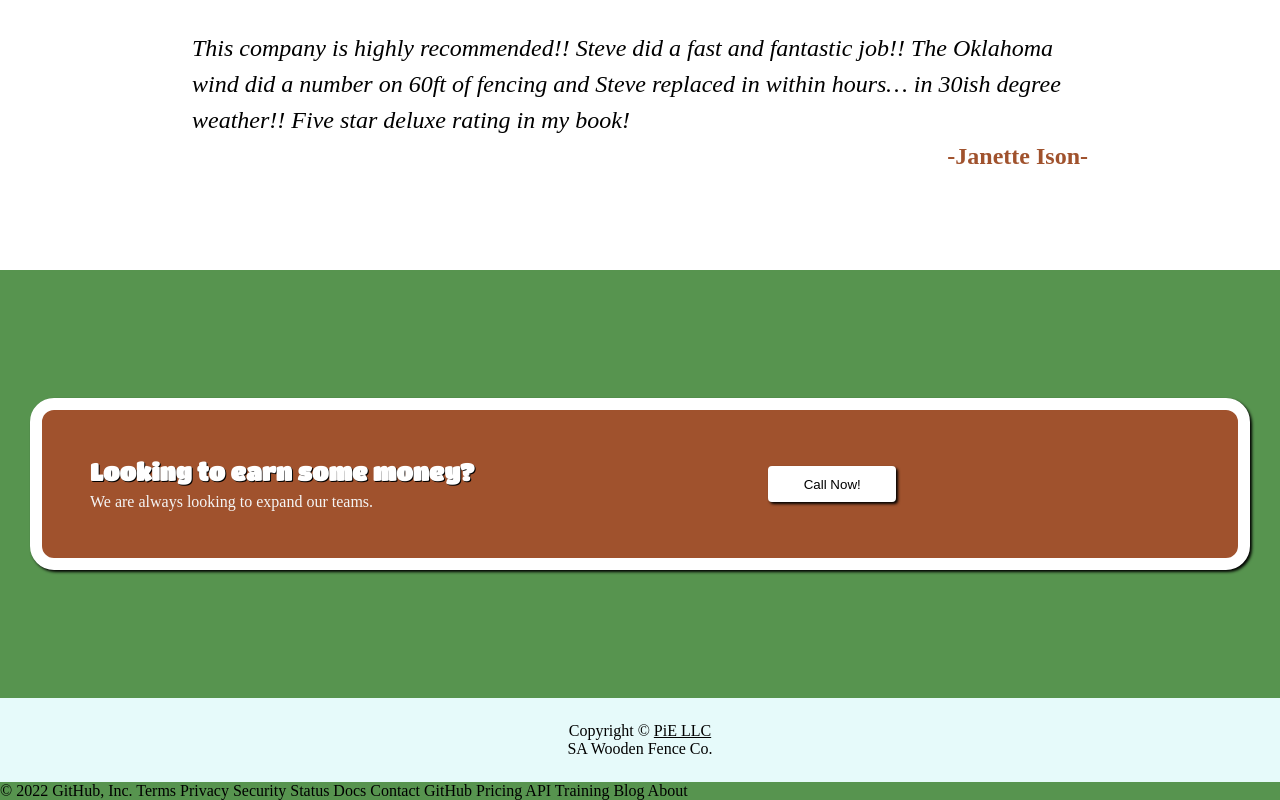
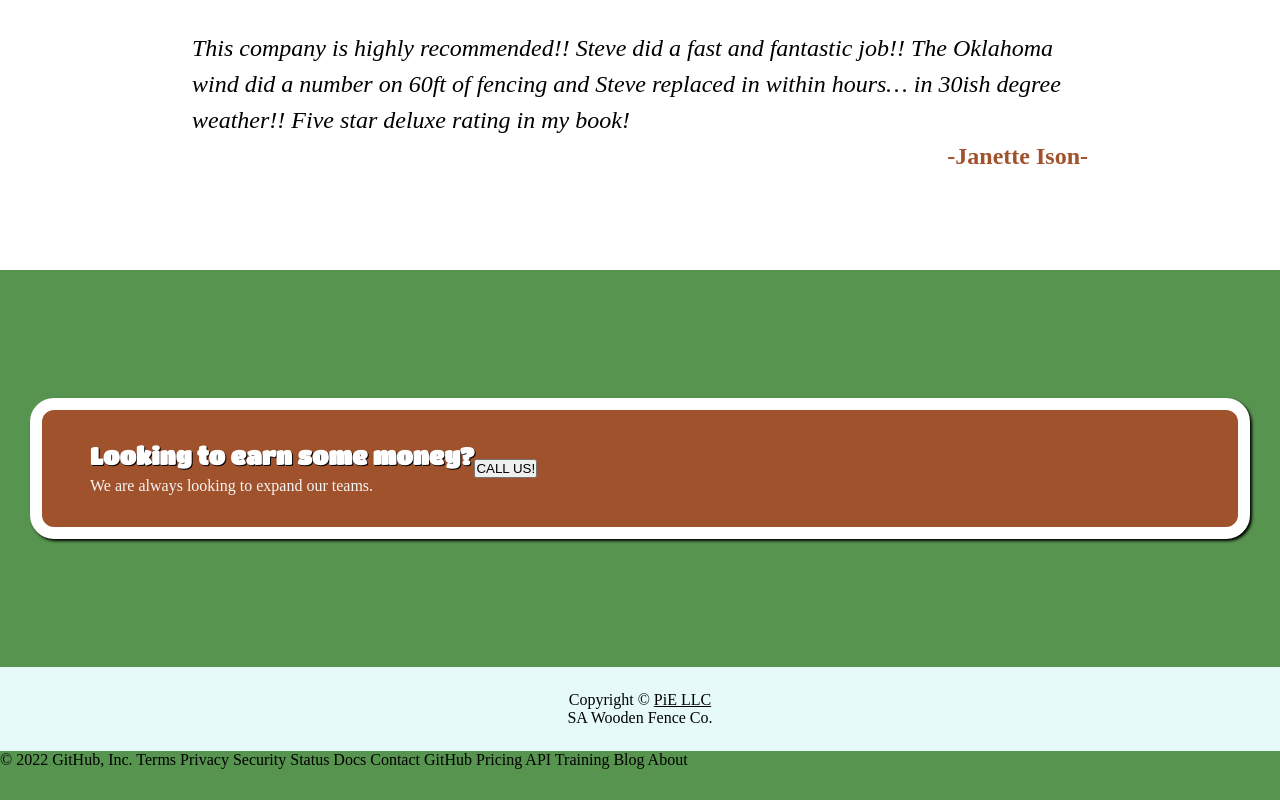
Before and after one commit to AeroSeth/SA_Fencing, a plain HTML site: page index.html in a window 1280 px wide. Shown: the part 1310-2110 px from the top of the page. After the commit the page ends 2079 px from the top, so only its background shows below. Drawn offline with Linux system fonts and the light colour scheme; a web font is replaced by a local one.

Commit message:
2nd call us button

```diff
--- a/index.html
+++ b/index.html
@@ -74,7 +74,7 @@
             We are always looking to expand our teams.
         </p>
       </div>
-      <button class="email-btn">Call Now!</button>
+      <a href="tel:405-409-6294"><button class="email-button">CALL US!</button></a>
     </div>
     <footer>
       <p>Copyright © <a target="_blank" href="https://www.theodinproject.com/">
```
